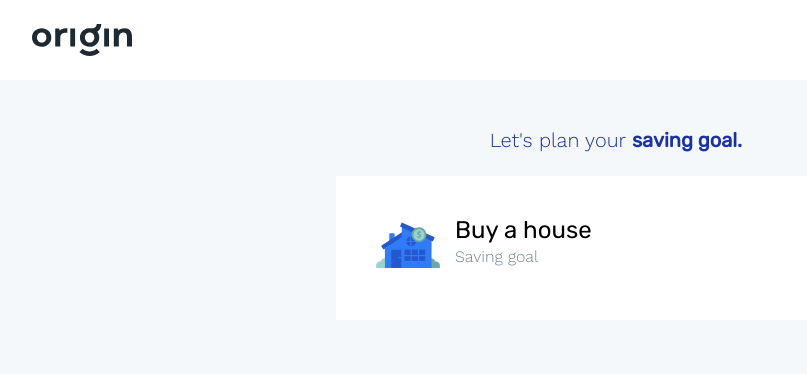
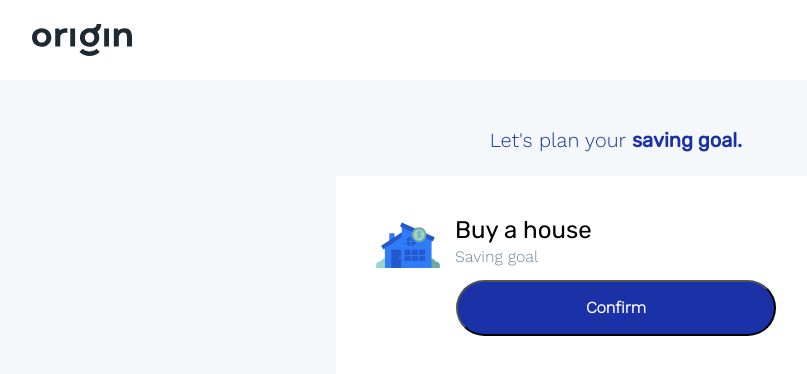
Before and after one commit to ArtemAnikin/ArtemAnikin.github.io, a React (Create React App) app: page / in a window 1280 px wide. Shown: the top 374 px of the page, without its empty margins (24-831 px from the left). Built offline with nearby package versions, Linux system fonts and the light colour scheme.

Commit message:
add button

```diff
--- /dev/null
+++ b/src/components/ui/Button/Button.module.scss
@@ -0,0 +1,18 @@
+.button{
+  background: #1B31A8;
+  border-radius: 32px;
+  width: 320px;
+  height: 56px;
+
+  font-family: 'Work Sans', sans-serif;
+  font-style: normal;
+  font-weight: 600;
+  font-size: 16px;
+  line-height: 20px;
+  text-align: center;
+  color: #FFFFFF;
+
+  &:hover{
+    cursor: pointer;
+  }
+}
--- a/src/components/ui/Button/Button.tsx
+++ b/src/components/ui/Button/Button.tsx
@@ -1,7 +1,17 @@
-import { FC } from 'react'
+import React, { FC } from 'react'
 
-const Button: FC = () => {
-	return <div>Button</div>
+import styles from './Button.module.scss'
+
+interface IButtonProps extends React.ButtonHTMLAttributes<HTMLButtonElement> {
+	children: React.ReactNode
+}
+
+const Button: FC<IButtonProps> = ({ children, ...props }) => {
+	return (
+		<button className={styles.button} {...props}>
+			{children}
+		</button>
+	)
 }
 
 export default Button
--- a/src/widgets/originFinancial/OriginFinancial.widget.tsx
+++ b/src/widgets/originFinancial/OriginFinancial.widget.tsx
@@ -1,4 +1,6 @@
 import { FC } from 'react'
+
+import Button from 'components/ui/Button/Button'
 
 import houseImg from 'assets/icons/buy-a-house.svg'
 
@@ -14,6 +16,10 @@ const OriginFinancialWidget: FC = () => {
 					<div className={styles.title2}>Saving goal</div>
 				</div>
 			</div>
+
+			<div className={styles.submit}>
+				<Button>Confirm</Button>
+			</div>
 		</div>
 	)
 }
```
